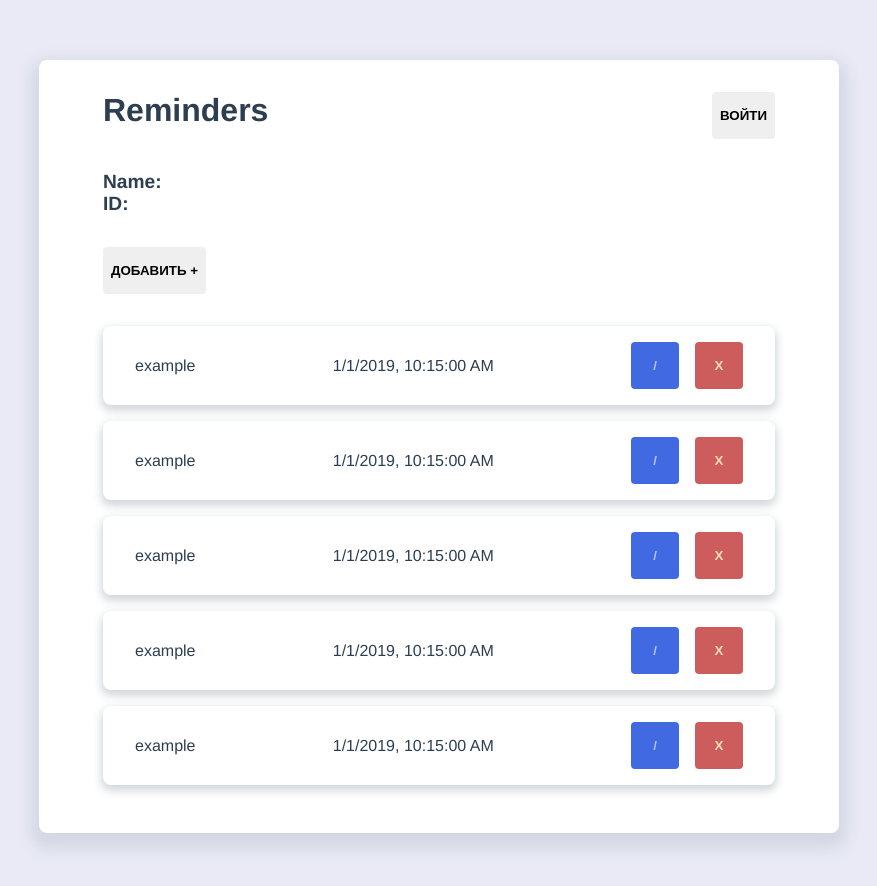
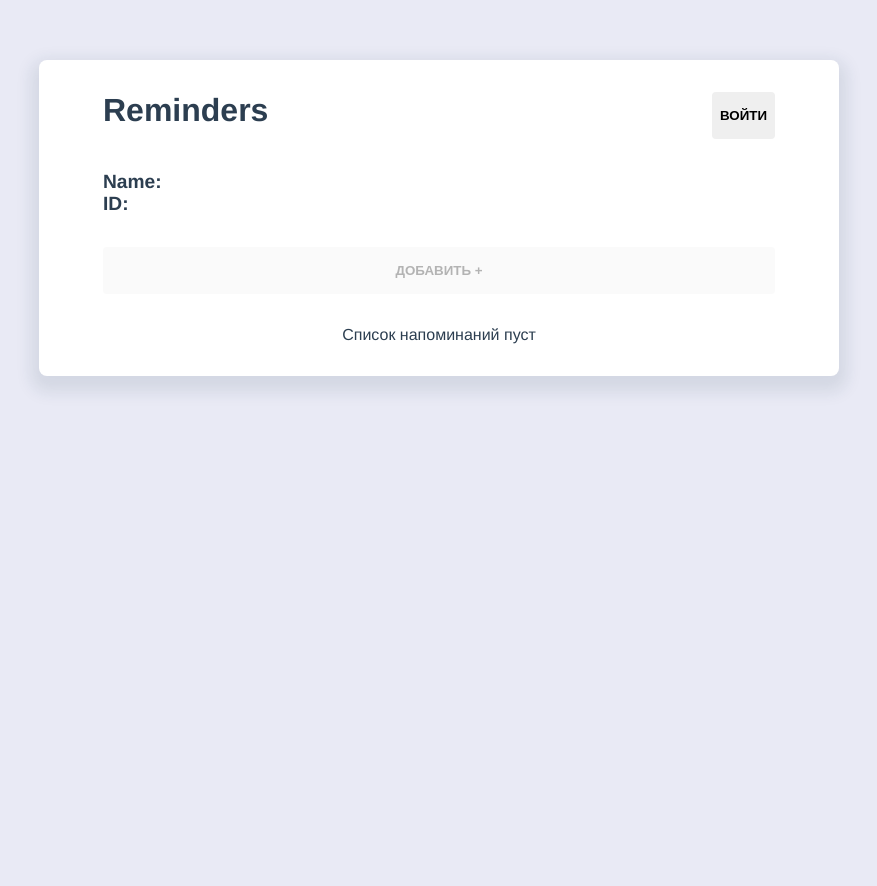
Before and after one commit to saibrok/Frontend-code-challenge, a Vue app: page / in a window 1280 px wide. Shown: the top 886 px of the page, without its empty margins (201-1078 px from the left). After the commit the page ends 800 px from the top, so only its background shows below. Built offline with nearby package versions, Linux system fonts and the light colour scheme.

Commit message:
реализовал добавление и удаление напоминаний

```diff
--- a/src/App.vue
+++ b/src/App.vue
@@ -16,14 +16,18 @@
             </header>
             <TheUser class="reminders__user" />
 
-            <TheButton class="reminders__add" @onClick="add">
+            <TheButton
+                class="reminders__add"
+                @onClick="openPopup"
+                :disabled="!isAuthorized"
+            >
                 Добавить +
             </TheButton>
 
             <ReminderList />
-            <TheLoader v-if="isDataLoading" />
+            <TheLoader class="loader" v-if="isDataLoading" />
         </div>
-        <div v-if="false" class="wrapper">
+        <div v-if="isOpenPopup" class="wrapper" @click.self="closePopup">
             <ReminderEdit class="reminder-edit" />
         </div>
     </div>
@@ -56,7 +60,7 @@ export default {
 
     computed: {
         ...mapGetters('user', ['isAuthorized']),
-        ...mapState(['isDataLoading']),
+        ...mapState(['isOpenPopup', 'isDataLoading']),
     },
 
     methods: {
@@ -68,8 +72,12 @@ export default {
             this.$store.dispatch('user/logout');
         },
 
-        add() {
-            this.$store.dispatch('reminders/fetchReminders');
+        openPopup() {
+            this.$store.dispatch('openPopup');
+        },
+
+        closePopup() {
+            this.$store.dispatch('closePopup');
         },
     },
 
@@ -93,6 +101,15 @@ export default {
     border-radius: 0.5rem;
     box-shadow: 0px 8px 16px 8px rgba(34, 60, 80, 0.1);
     background-color: white;
+}
+
+.reminders {
+    display: flex;
+    flex-direction: column;
+}
+
+.loader {
+    align-self: center;
 }
 
 .reminders__header {
--- a/src/components/ReminderEdit.vue
+++ b/src/components/ReminderEdit.vue
@@ -1,22 +1,79 @@
 <template>
-    <div class="edit-popup">
+    <form class="edit-popup" @submit.prevent="createReminder">
         <h2 class="edit-popup__title">Новое напоминание</h2>
-        <TheButton class="edit-popup__close-button">X</TheButton>
+        <TheButton class="edit-popup__close-button" @onClick="closePopup">
+            X
+        </TheButton>
         <input
             class="edit-popup__input"
             type="text"
             placeholder="Введите текст напоминания"
+            v-model="note"
+            ref="inputtext"
         />
-        <input class="edit-popup__input" type="datetime-local" />
-        <TheButton class="edit-popup__save-button">Сохранить</TheButton>
-    </div>
+        <input
+            class="edit-popup__input"
+            type="datetime-local"
+            v-model="date"
+            :min="date"
+        />
+        <TheLoader class="loader" v-if="isDataLoading" />
+        <TheButton
+            v-else
+            :type="'submit'"
+            :disabled="disabled"
+            class="edit-popup__save-button"
+        >
+            Сохранить
+        </TheButton>
+    </form>
 </template>
 
 <script>
 import TheButton from './TheButton.vue';
+import TheLoader from './TheLoader.vue';
+
+import { mapState } from 'vuex';
+
 export default {
     components: {
         TheButton,
+        TheLoader,
+    },
+
+    data() {
+        return {
+            note: '',
+            date: new Date().toISOString().slice(0, -8),
+        };
+    },
+
+    computed: {
+        ...mapState(['isOpenPopup', 'isDataLoading']),
+        disabled() {
+            if (this.note.trim() && this.date) {
+                return false;
+            }
+
+            return true;
+        },
+    },
+
+    methods: {
+        createReminder() {
+            this.$store.dispatch('reminders/createReminder', {
+                note: this.note,
+                date: this.date,
+            });
+        },
+
+        closePopup() {
+            this.$store.dispatch('closePopup');
+        },
+    },
+
+    mounted() {
+        this.$refs.inputtext.focus();
     },
 };
 </script>
--- a/src/components/ReminderItem.vue
+++ b/src/components/ReminderItem.vue
@@ -3,8 +3,13 @@
         <div class="reminder__text">{{ reminder.note }}</div>
         <div class="reminder__date">{{ formatedDate }}</div>
         <div class="reminder__buttons">
-            <TheButton class="reminder__edit-button"> / </TheButton>
-            <TheButton class="reminder__delete-button"> X </TheButton>
+            <TheButton class="reminder__edit-button"> 🖉 </TheButton>
+            <TheButton
+                class="reminder__delete-button"
+                @onClick="deleteReminder(reminder.id)"
+            >
+                ✖️
+            </TheButton>
         </div>
     </li>
 </template>
@@ -22,7 +27,13 @@ export default {
 
     computed: {
         formatedDate() {
-            return new Date(this.reminder.date).toLocaleString();
+            return new Date(this.reminder.date).toLocaleString().slice(0, -3);
+        },
+    },
+
+    methods: {
+        deleteReminder(reminderId) {
+            this.$store.dispatch('reminders/deleteReminder', reminderId);
         },
     },
 };
--- a/src/components/ReminderList.vue
+++ b/src/components/ReminderList.vue
@@ -1,11 +1,16 @@
 <template>
-    <ul>
+    <div class="reminders__wrapper">
+        <ul v-if="reminders.length > 0" class="reminders__list">
             <ReminderItem
                 v-for="(reminder, index) of reminders"
                 :key="index"
                 :reminder="reminder"
             />
         </ul>
+        <div v-else-if="true" class="reminders__empty">
+            Список напоминаний пуст
+        </div>
+    </div>
 </template>
 
 <script>
@@ -24,4 +29,14 @@ export default {
 };
 </script>
 
-<style lang="scss" scoped></style>
+<style lang="scss" scoped>
+.reminders__wrapper {
+    display: flex;
+    flex-direction: column;
+    align-items: stretch;
+}
+
+.reminders__empty {
+    text-align: center;
+}
+</style>
--- a/src/components/TheButton.vue
+++ b/src/components/TheButton.vue
@@ -1,5 +1,5 @@
 <template>
-    <button type="button" class="button" @click="onClick">
+    <button :type="type" class="button" :disabled="disabled" @click="onClick">
         <slot>
             <span>OK</span>
         </slot>
@@ -8,6 +8,14 @@
 
 <script>
 export default {
+    props: {
+        disabled: Boolean,
+        type: {
+            type: String,
+            default: 'button',
+        },
+    },
+
     methods: {
         onClick() {
             this.$emit('onClick');
@@ -25,5 +33,9 @@ export default {
     cursor: pointer;
     font-weight: bold;
     text-transform: uppercase;
+
+    &:disabled {
+        cursor: inherit;
+    }
 }
 </style>
--- a/src/services/api.js
+++ b/src/services/api.js
@@ -18,10 +18,15 @@ export default {
     getAllReminders(userId) {
         return apiClient.get(`/reminders?userId=${userId}`);
     },
+
+    createReminder({ userId, reminder }) {
+        return apiClient.post(`/reminders?userId=${userId}`, reminder);
+    },
+
+    deleteReminder({ userId, reminderId }) {
+        return apiClient.delete(`/reminders/${reminderId}?userId=${userId}`);
+    },
 };
-// Создание напоминания
-// POST /api/reminders?userId={userId}
-// { note: 'example', date: '2019-01-01T10:15:00.000Z' }
 
 // Изменение напоминания по его id
 // PUT /api/reminders/{reminderId}?userId={userId}
--- a/src/store/index.js
+++ b/src/store/index.js
@@ -10,17 +10,34 @@ Vue.use(Vuex);
 export default new Vuex.Store({
     state: {
         isDataLoading: false,
+        isOpenPopup: false,
     },
 
     mutations: {
         SET_LOADING_STATUS(state, status) {
             state.isDataLoading = status;
         },
+
+        OPEN_POPUP(state) {
+            state.isOpenPopup = true;
+        },
+
+        CLOSE_POPUP(state) {
+            state.isOpenPopup = false;
+        },
     },
 
     actions: {
         setLoadingStatus({ commit }, status) {
             commit('SET_LOADING_STATUS', status);
+        },
+
+        openPopup({ commit }) {
+            commit('OPEN_POPUP');
+        },
+
+        closePopup({ commit }) {
+            commit('CLOSE_POPUP');
         },
     },
 
--- a/src/store/modules/reminders.js
+++ b/src/store/modules/reminders.js
@@ -1,27 +1,26 @@
 import api from '@/services/api';
 
 const state = {
-    reminders: [
-        { note: 'example', date: '2019-01-01T10:15:00.000Z' },
-        { note: 'example', date: '2019-01-01T10:15:00.000Z' },
-        { note: 'example', date: '2019-01-01T10:15:00.000Z' },
-        { note: 'example', date: '2019-01-01T10:15:00.000Z' },
-        { note: 'example', date: '2019-01-01T10:15:00.000Z' },
-    ],
+    reminders: [],
 };
 
 const mutations = {
     SET_REMINDERS(state, reminders) {
         state.reminders = reminders;
     },
+
+    CLEAR_REMINDERS(state) {
+        state.reminders = [];
+    },
 };
 
 const actions = {
-    fetchReminders({ commit, dispatch }) {
+    fetchReminders({ commit, rootGetters, dispatch }) {
         dispatch('setLoadingStatus', true, { root: true });
-        api.getAllReminders('vAxHkse8YHtpvYJJNys4')
+        const userId = rootGetters['user/getUserId'];
+
+        api.getAllReminders(userId)
             .then((result) => {
-                console.log(result);
                 commit('SET_REMINDERS', result.data);
                 dispatch('setLoadingStatus', false, { root: true });
             })
@@ -29,6 +28,41 @@ const actions = {
                 console.error(error);
                 dispatch('setLoadingStatus', false, { root: true });
             });
+    },
+
+    createReminder({ rootGetters, dispatch }, reminder) {
+        dispatch('setLoadingStatus', true, { root: true });
+        const userId = rootGetters['user/getUserId'];
+        api.createReminder({ userId, reminder })
+            .then(() => {
+                state.reminders.push(reminder);
+                dispatch('setLoadingStatus', false, { root: true });
+                dispatch('closePopup', null, { root: true });
+            })
+            .catch((error) => {
+                console.error(error);
+                dispatch('setLoadingStatus', false, { root: true });
+            });
+    },
+
+    deleteReminder({ rootGetters, dispatch }, reminderId) {
+        dispatch('setLoadingStatus', true, { root: true });
+        const userId = rootGetters['user/getUserId'];
+        api.deleteReminder({ userId, reminderId })
+            .then(() => {
+                state.reminders = state.reminders.filter((reminder) => {
+                    return reminder.id !== reminderId;
+                });
+                dispatch('setLoadingStatus', false, { root: true });
+            })
+            .catch((error) => {
+                console.error(error);
+                dispatch('setLoadingStatus', false, { root: true });
+            });
+    },
+
+    clearReminders({ commit }) {
+        commit('CLEAR_REMINDERS');
     },
 };
 
--- a/src/store/modules/user.js
+++ b/src/store/modules/user.js
@@ -9,6 +9,7 @@ const state = {
 
 const getters = {
     isAuthorized: (state) => !!state.user.id,
+    getUserId: (state) => state.user.id,
 };
 
 const mutations = {
@@ -47,12 +48,14 @@ const actions = {
             });
     },
 
-    logout({ commit }) {
+    logout({ commit, dispatch }) {
         commit('LOGOUT');
+        dispatch('reminders/clearReminders', null, { root: true });
     },
 
-    setUser({ commit }) {
+    setUser({ commit, dispatch }) {
         commit('SET_USER');
+        dispatch('reminders/fetchReminders', null, { root: true });
     },
 };
 
```
Lines whose indentation alone changed are shown as unchanged.
